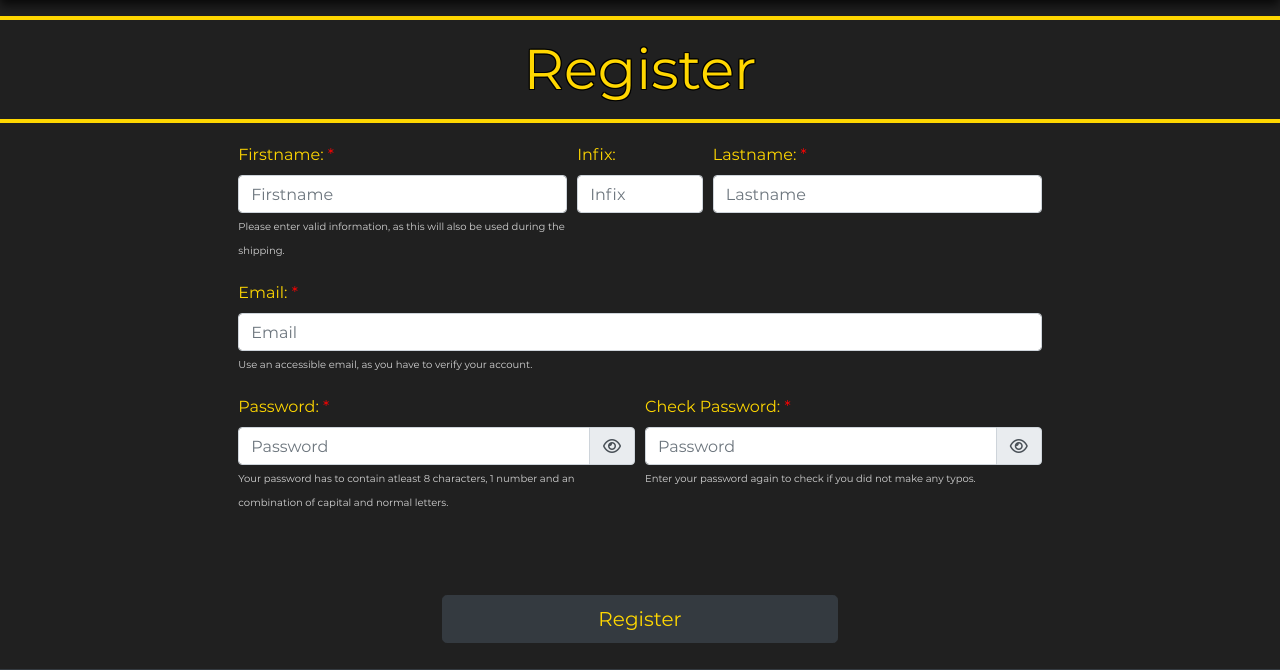
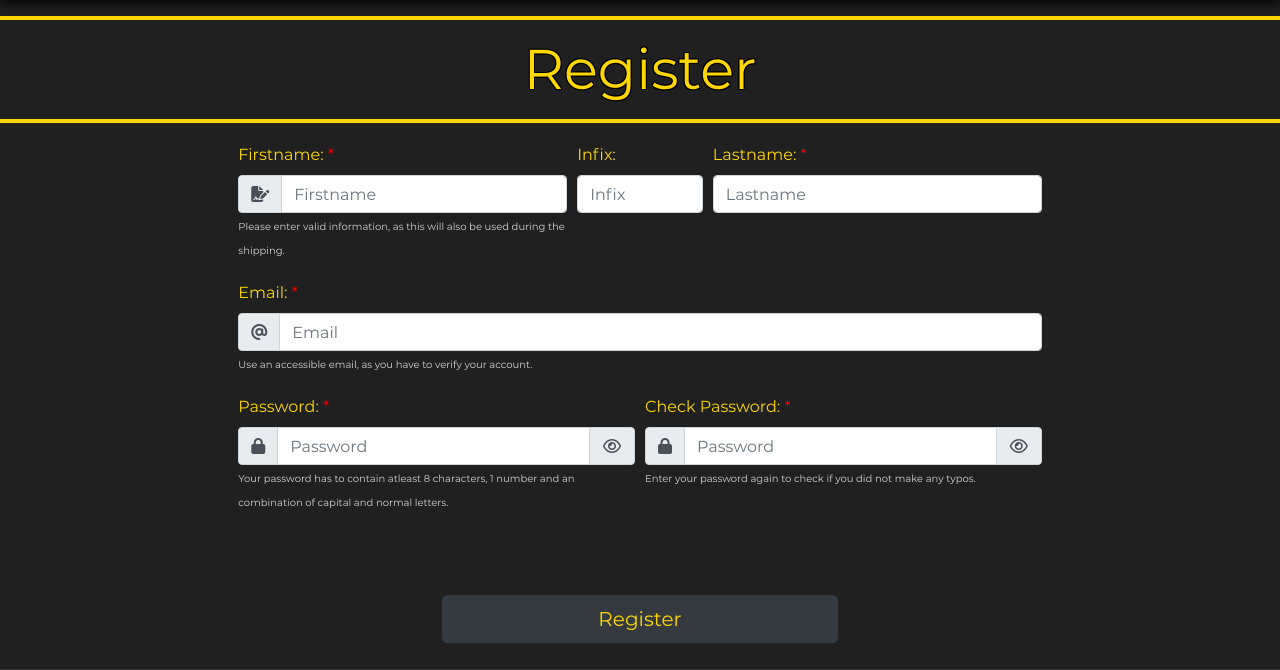
Before and after one commit to IJuanTM/watch4u, a PHP site: page /index.php?content=register in a window 1280 px wide. Shown: the part 56-726 px from the top of the page. Run offline with PHP 8.4, Linux system fonts and the light colour scheme; some libraries are stand-ins or nearby versions.

Commit message:
register icons added

```diff
--- a/pages/register.php
+++ b/pages/register.php
@@ -14,7 +14,12 @@
 
                 <div class="form-group col-5">
                     <label class="form-text" for="inputFirstname">Firstname: <span class="required">*</span></label>
-                    <input type="text" class="form-control" name="firstname" placeholder="Firstname">
+					<div class="input-group">
+						<div class="input-group-prepend">
+							<span class="input-group-text" id="inputGroupPrepend"><i class="fas fa-file-signature"></i></span>
+						</div>
+                        <input type="text" class="form-control" name="firstname" placeholder="Firstname">
+                    </div>
                     <span class="form-detail">Please enter valid information, as this will also be used during the shipping.</span>
                 </div>
 
@@ -35,7 +40,12 @@
 
                 <div class="form-group col-12">
                     <label class="form-text" for="inputEmail">Email: <span class="required">*</span></label>
-                    <input type="text" class="form-control" name="email" placeholder="Email">
+					<div class="input-group">
+						<div class="input-group-prepend">
+							<span class="input-group-text" id="inputGroupPrepend"><i class="fas fa-at"></i></span>
+						</div>
+                        <input type="text" class="form-control" name="email" placeholder="Email">
+                    </div>
                     <span class="form-detail">Use an accessible email, as you have to verify your account.</span>
                 </div>
 
@@ -46,7 +56,10 @@
 
                 <div class="form-group col-6">
                     <label class="form-text" for="inputPassword">Password: <span class="required">*</span></label>
-                    <div class="input-group">
+					<div class="input-group">
+						<div class="input-group-prepend">
+							<span class="input-group-text" id="inputGroupPrepend"><i class="fas fa-lock"></i></span>
+						</div>
                         <input type="password" class="form-control" id="pass_log_id1" name="password1" placeholder="Password">
 
                         <div class="input-group-append">
@@ -61,7 +74,10 @@
 
                 <div class="form-group col-6">
                     <label class="form-text" for="inputCheckPassword">Check Password: <span class="required">*</span></label>
-                    <div class="input-group">
+					<div class="input-group">
+						<div class="input-group-prepend">
+							<span class="input-group-text" id="inputGroupPrepend"><i class="fas fa-lock"></i></span>
+						</div>
                         <input type="password" class="form-control" id="pass_log_id2" name="password2" placeholder="Password">
 
                         <div class="input-group-append">
```
